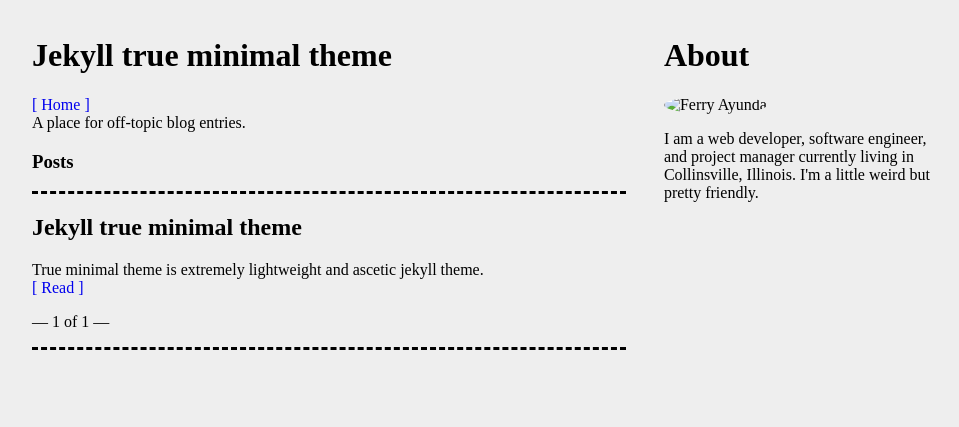
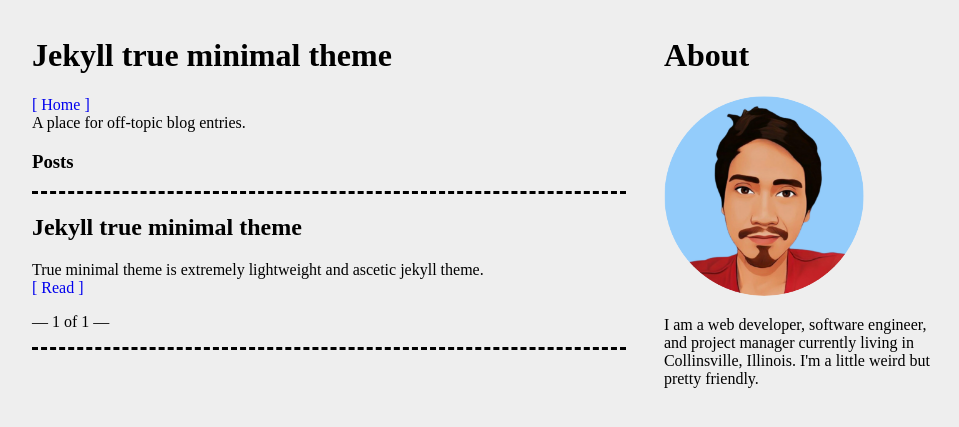
Before and after one commit to susahcebok/minimals, a Jekyll site: the page built from index.html, in a window 1280 px wide. Shown: the top 427 px of the page, without its empty margins (153-1112 px from the left). Built offline with Jekyll 4.4.1, drawn with Linux system fonts in a browser that asks for light colours; the list of posts is cut into pages by our own code.

Commit message:
Update default.html

```diff
--- a/_layouts/default.html
+++ b/_layouts/default.html
@@ -31,7 +31,7 @@
     <div class="col-1">
       <div class="side-bard">
         <h1>About</h1>
-        <img src='{{ site.url }}/assets/avatar.png' alt='Ferry Ayunda'/>
+        <img src='{{ site.url }}/assets/css/avatar.png' alt='Ferry Ayunda'/>
         <p class="lead">I am a web developer, software engineer, and project manager currently living in Collinsville, Illinois. I'm a little weird but pretty friendly.</p>
       </div>
     </div>
```
